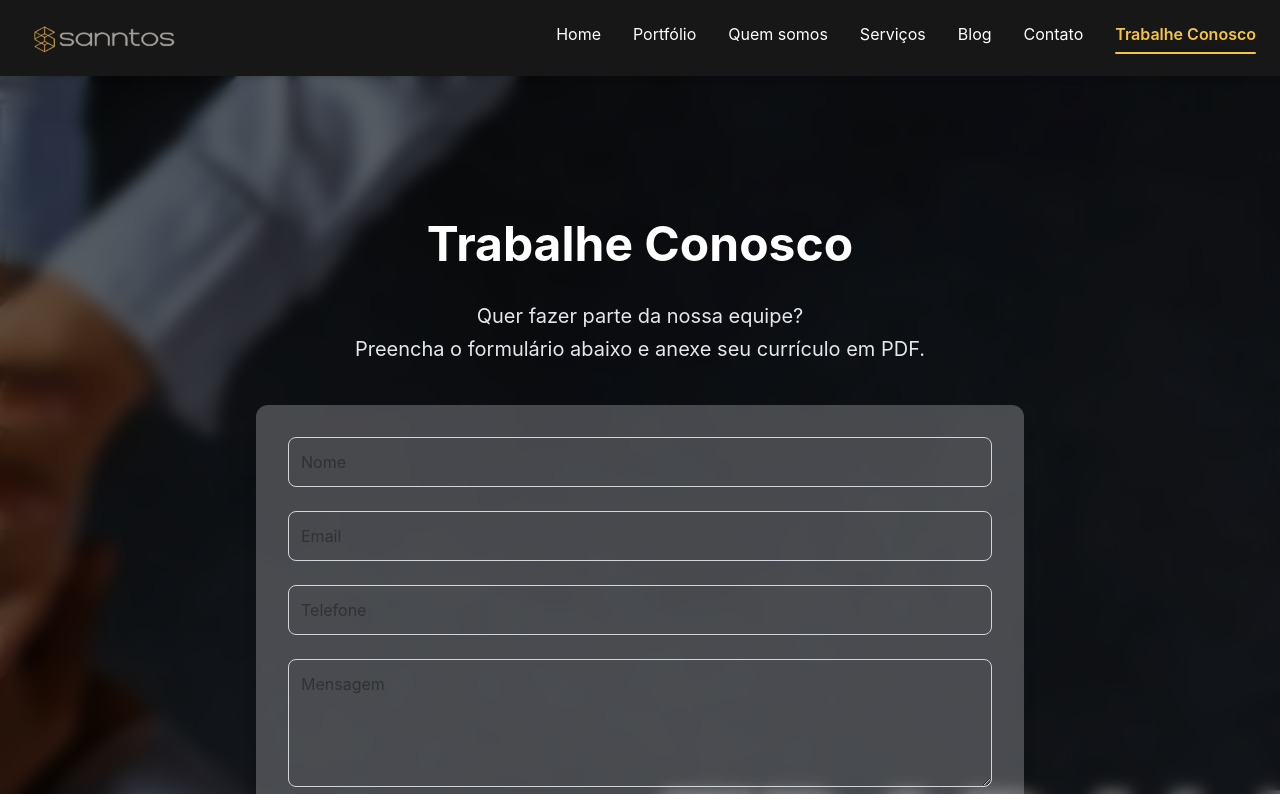
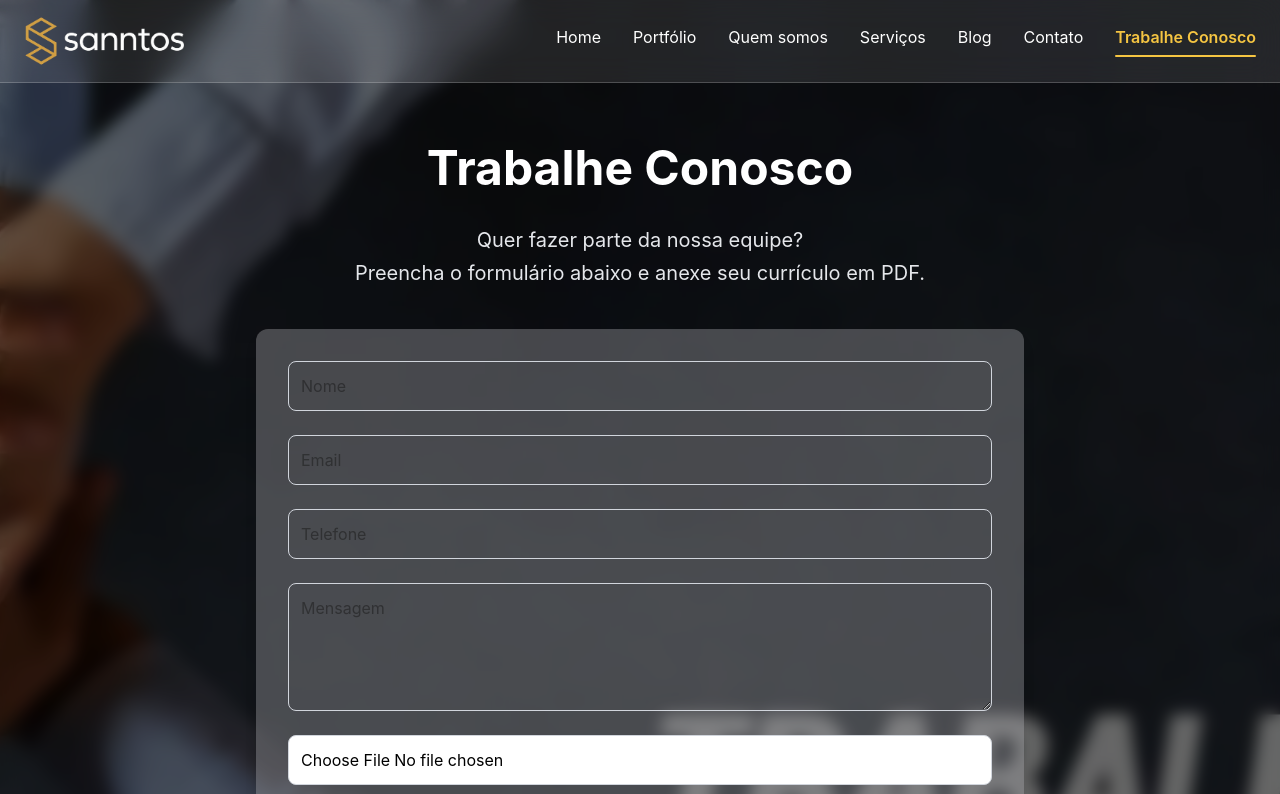
Before and after one commit to Anderson-Tavares47/sanntos, a Next.js app: page /trabalhe-conosco in a window 1280 px wide. Shown: the top 794 px of the page. Built offline with nearby package versions, Linux system fonts and the light colour scheme.

Commit message:
Update Header.tsx

```diff
--- a/components/Header.tsx
+++ b/components/Header.tsx
@@ -6,7 +6,7 @@ import { usePathname } from "next/navigation";
 import { useState } from "react";
 import { FaBars, FaTimes } from "react-icons/fa";
 
-import Logo from "@/assets/img/logo santos.png";
+import Logo from "@/assets/img/novoLogo.png";
 
 export default function Header() {
   const pathname = usePathname();
@@ -23,7 +23,7 @@ export default function Header() {
   ];
 
   return (
-    <header className="bg-dark text-white shadow-md sticky top-0 z-50">
+    <header className="absolute top-0 left-0 w-full bg-white/10 backdrop-blur-lg border-b border-white/20 text-white z-50">
       <div className="max-w-7xl mx-auto flex justify-between items-center py-4 px-6">
         {/* Logo */}
         <Link href="/" className="flex items-center">
@@ -70,7 +70,7 @@ export default function Header() {
 
       {/* Menu mobile */}
       {menuOpen && (
-        <div className="md:hidden bg-dark text-white px-6 py-4 space-y-4">
+        <div className="md:hidden bg-black/40 backdrop-blur-md text-white px-6 py-4 space-y-4">
           {links.map(({ href, label }) => {
             const isActive = pathname === href;
             return (
```
